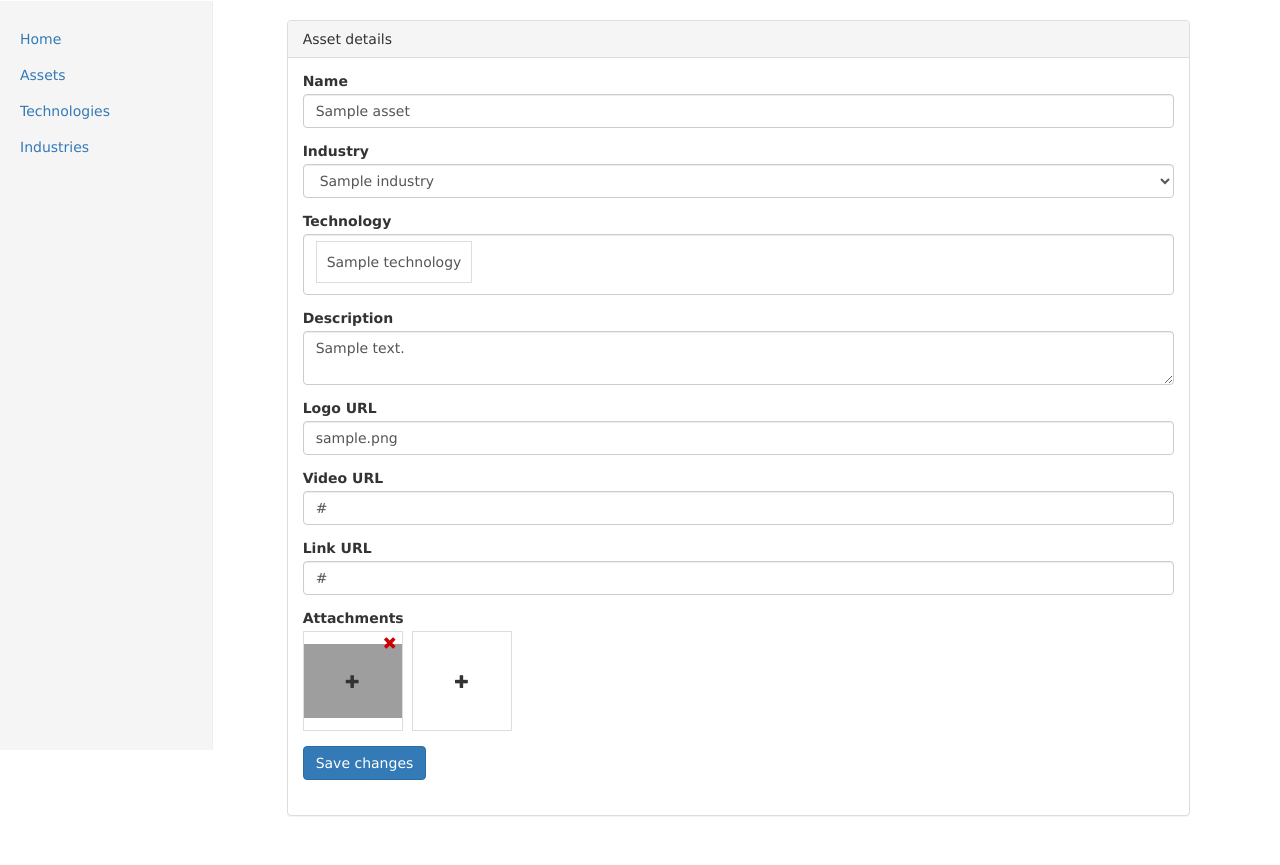
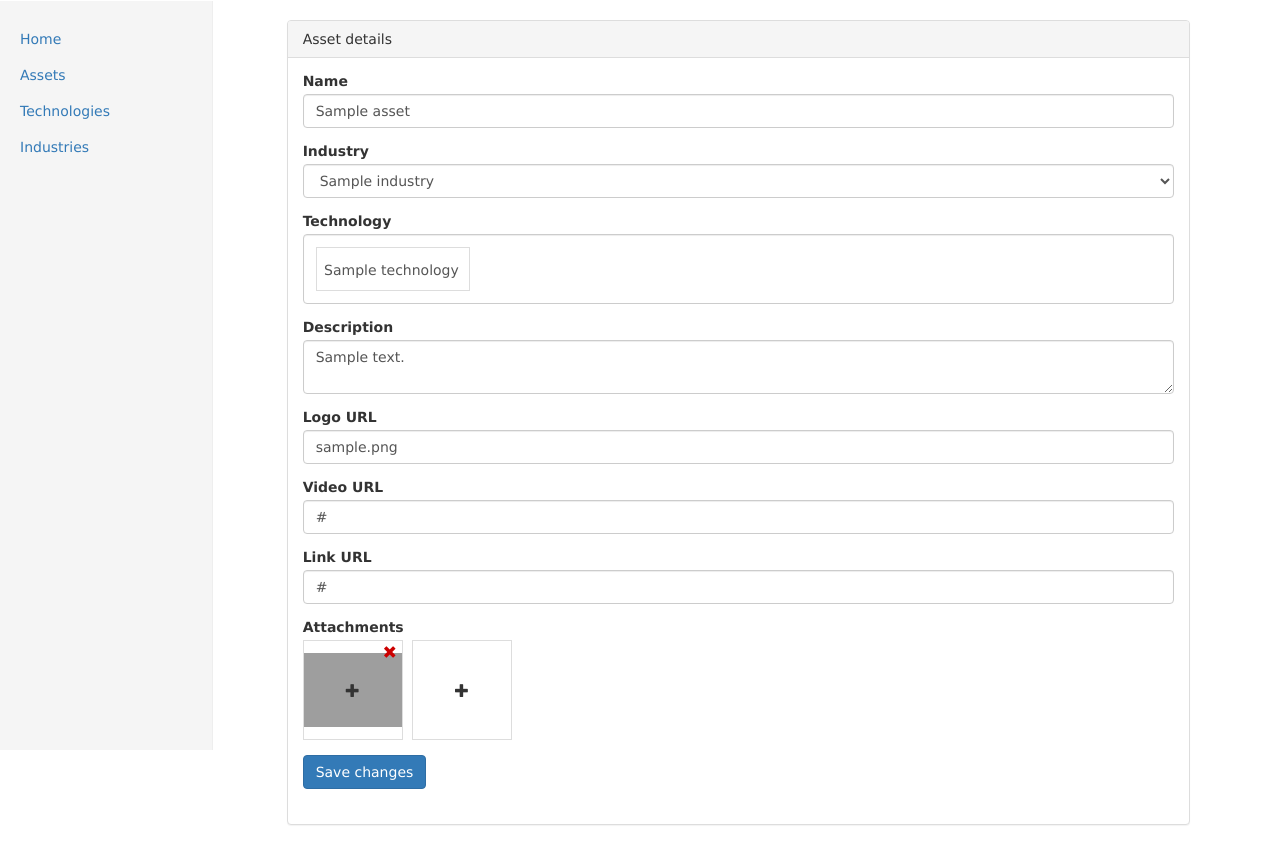
Before and after one commit to CognitiveBuild/ThothPHP, a PHP site: template views/asset.php in a window 1280 px wide. Shown: the part 50-915 px from the top of the page. Before the commit the page ends 866 px from the top, so only its background shows below. Run offline with PHP 8.4, Linux system fonts and the light colour scheme; the template is opened without the code that fills it: most values are stand-ins (such as "Sample title", 1, 10 or a date in 2020); grey boxes are pictures that could not be loaded.

Commit message:
Updated label style

```diff
--- a/views/asset.php
+++ b/views/asset.php
@@ -40,7 +40,7 @@ foreach($technologies as $technology) {
     }
 
     $technologyHTML .= <<<EOT
-    <label class="checkbox-inline ui-button-block{$selected_label}">
+    <label class="ui-button-block{$selected_label}">
         <input type="checkbox" name="technology[]" value="{$technology['id']}"{$selected} />
         {$technology['name']}
     </label>
--- a/views/css/style.css
+++ b/views/css/style.css
@@ -25,19 +25,23 @@ body {
 
 .form-control-auto-height {
   height: auto;
+  padding: 12px 12px 0px;
 }
 
 .ui-button-block {
   border: 1px solid #ddd;
   padding: 10px;
-  margin-bottom: 5px;
+  margin: 0px 6px 12px 0px;
+  font-weight: normal;
 }
   .ui-button-block input{
     opacity: 0;
+    margin-left: -20px;
   }
 
 .ui-button-block-selected {
   background: #eee;
+  font-weight: 700;
 }
 
 .file-group {
```
